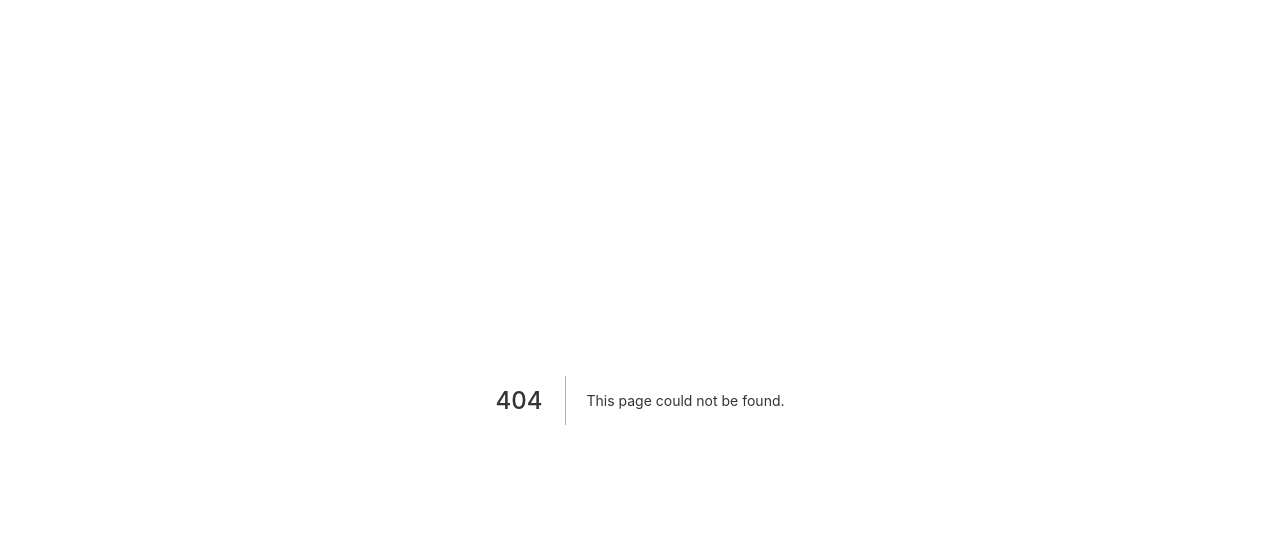
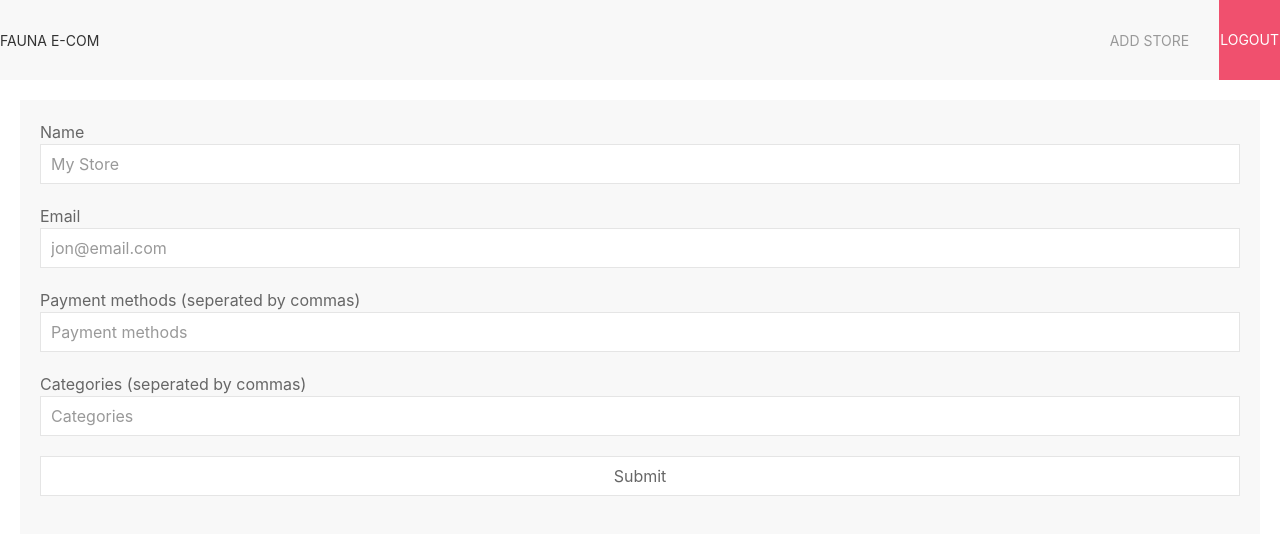
Before and after one commit to fauna-labs/fauna-shop-nextjs, a Next.js app: page /store/new in a window 1280 px wide. Before the commit this address had no page. Shown: the top 534 px of the page. Built offline with nearby package versions, Linux system fonts and the light colour scheme.

Commit message:
done 2.e

```diff
--- /dev/null
+++ b/components/StoreForm.js
@@ -0,0 +1,126 @@
+import { useState, useEffect } from 'react'
+import { useMutation, gql } from '@apollo/client'
+import Cookie from 'js-cookie';
+
+const CREATE_NEW_STORE = gql`
+	mutation CreateNewStore(
+		$name: String!,
+		$email: String!,
+		$categories: [String],
+		$paymentMethods: [String] $ownerID: ID!) {
+		createStore(data: {
+			name: $name,
+			email: $email,
+			categories: $categories,
+			paymentMethods: $paymentMethods
+			owner: {
+					connect: $ownerID
+			}
+		}) {
+			_id
+			name
+			email
+			categories
+			paymentMethods
+			owner {
+					_id
+					email
+			}
+		}
+	}
+`;
+
+const INITAL_STATE = {
+	name: '',
+	email: '',
+	paymentMethods: '',
+	categories: ''
+}
+
+export default function StoreForm() {
+
+	const [state, setState] = useState(INITAL_STATE)
+	const [createNewStore, { data, loading, error }] = useMutation(CREATE_NEW_STORE)
+
+	useEffect(() => {
+		if(data) {
+			alert('New Store Added')
+			setState(INITAL_STATE)
+		}
+	}, [data])
+
+	const handleChange = (e) => {
+		setState({
+			...state,
+			[e.target.name]: e.target.value
+		})
+	}
+
+	const submit = e => {
+		e.preventDefault()
+		const cookies = Cookie.get('fauna-session')
+		console.log('--->', cookies);
+		createNewStore({
+			variables: {
+				...state,
+				ownerID: JSON.parse(cookies).ownerId,
+				categories: state.categories.split(','),
+				paymentMethods: state.paymentMethods.split(',')
+			}
+		}).catch(e => console.log(e));
+	}
+
+	return (
+		<div className="uk-container uk-background-muted" style={{ marginTop: '20px', padding: '20px' }}>
+			<form onSubmit={submit}>
+				<div className="uk-margin">
+					<label >Name</label>
+					<input
+						className="uk-input"
+						type="text"
+						placeholder="My Store"
+						name="name"
+						onChange={handleChange}
+						value={state.name}
+					/>
+				</div>
+				<div className="uk-margin">
+					<label >Email</label>
+					<input
+						className="uk-input"
+						type="text"
+						placeholder="jon@email.com"
+						name="email"
+						onChange={handleChange}
+						value={state.email}
+					/>
+				</div>
+				<div className="uk-margin">
+					<label >Payment methods (seperated by commas)</label>
+					<input
+						className="uk-input"
+						type="text"
+						placeholder="Payment methods"
+						name="paymentMethods"
+						onChange={handleChange}
+						value={state.paymentMethods}
+					/>
+				</div>
+				<div className="uk-margin">
+					<label >Categories (seperated by commas)</label>
+					<input
+						className="uk-input"
+						type="text"
+						placeholder="Categories"
+						name="categories"
+						onChange={handleChange}
+						value={state.categories}
+					/>
+				</div>
+				<div className="uk-margin">
+						<input className="uk-input" type="submit" />
+				</div>
+			</form>
+		</div>
+	);
+}
--- /dev/null
+++ b/pages/store/new.js
@@ -0,0 +1,10 @@
+import Layout from '../../components/Layout';
+import StoreForm from '../../components/StoreForm'
+
+export default function NewStorePage() {
+	return (
+		<Layout>
+			<StoreForm />
+		</Layout>
+	)
+}
```
Also changed, not shown: components/StoreEditForm.js (added, +170 -0 lines), pages/store/[id]/edit.js (added, +12 -0 lines).
